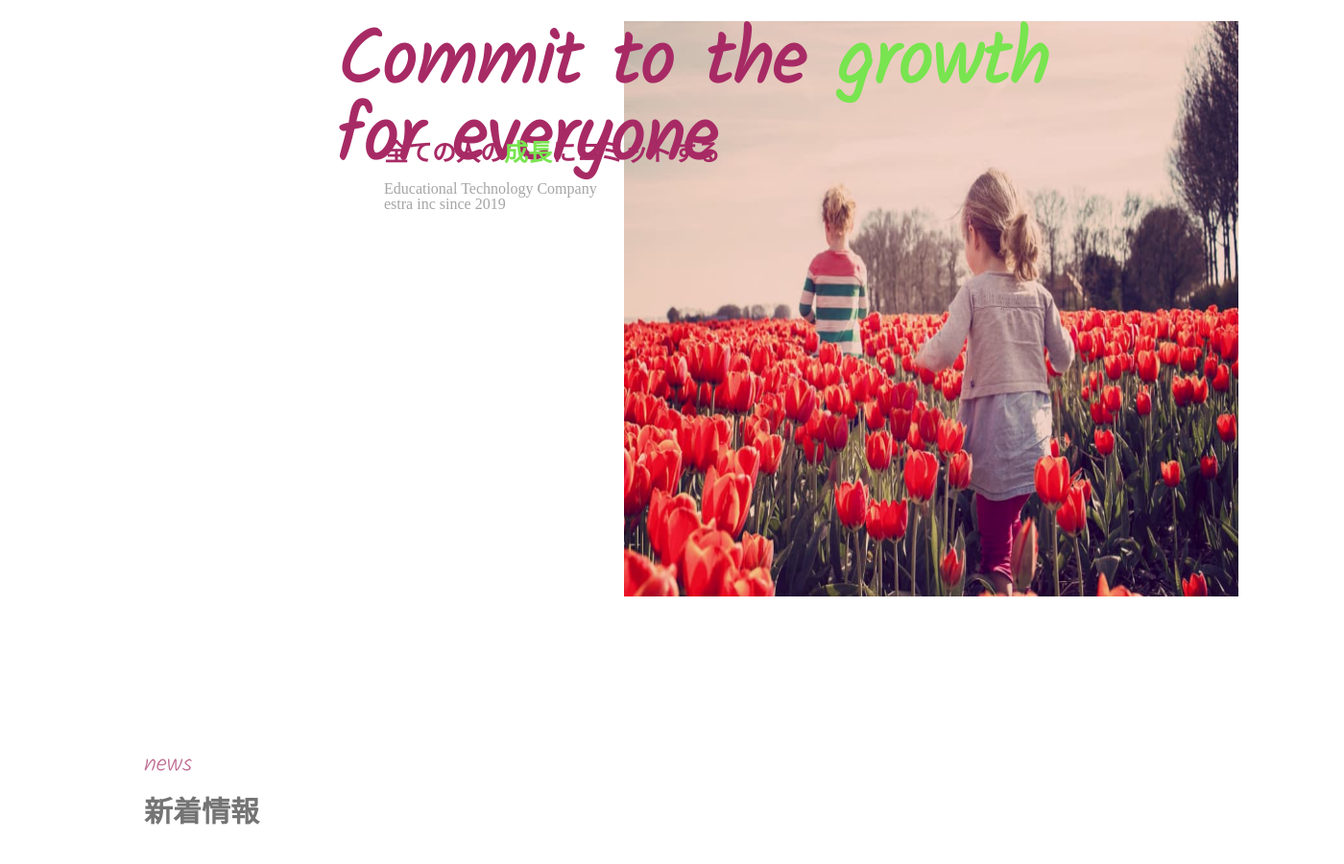
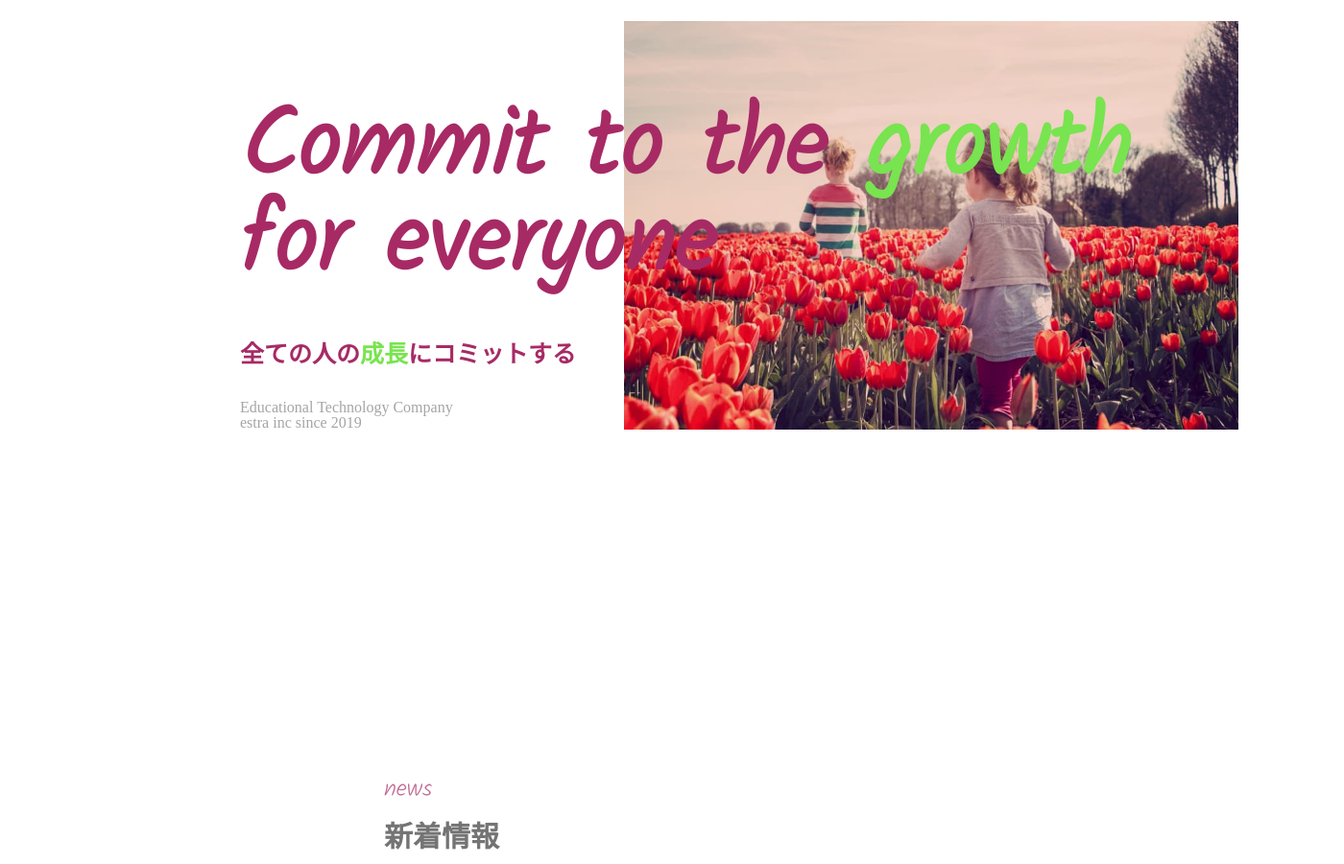
Before and after one commit to katsukishiori/20231018_katsukishiori_lp, a plain HTML site: page index.html in a window 1280 px wide. Shown: the part 93-994 px from the top of the page at 96% size, 1400 px wide, since content can reach past the window. Drawn offline with Linux system fonts and the light colour scheme; a web font is replaced by a local one.

Commit message:
任意のメッセージ

```diff
--- a/css/style.css
+++ b/css/style.css
@@ -58,7 +58,7 @@ cursive;
     padding-left: 650px;
     display: block;
     width: 50%;
-    height: 600px;
+
 }
 
 .relative__firstview {
@@ -67,24 +67,24 @@ cursive;
 
 h1.absolute__firstview {
     position: absolute;
-    top: 15%;
-    padding-left: 350px;
-    font-size: 80px;
+    top: 200px;
+    padding-left: 250px;
+    font-size: 100px;
     color: #A72A65;
 }
 
 .absolute__firstview--top {
     position: absolute;
-    top: 30%;
-    padding-left: 400px;
+    top: 450px;
+    padding-left: 250px;
     font-size: 25px;
     color: #A72A65;
 }
 
 .absolute__firstview--bottom {
     position: absolute;
-    top: 29%;
-    padding-left: 400px;
+    top: 460px;
+    padding-left: 250px;
     font-size: 16px;
     color: #A5A5A5;
     margin-top: 50px;
@@ -95,28 +95,30 @@ h1.absolute__firstview {
 }
 
 /*ニュース*/
-div.news__ttl {
-    margin-top: 150px;
+.news__ttl {
+    margin-top: 350px;
     margin-left: 150px;
     line-height: 50px;
-    width: 30%;
+    width: 100%;
 }
 
 p.news__ttl--top {
-    left: 100px;
+    padding-left: 250px;
     font-size: 25px;
     color: #BF6C93;
+
 }
 
 h3.news__ttl--bottom {
     font-size: 30px;
-    color: #747474
+    color: #747474;
+    padding-left: 250px;
 }
 
 ul.news {
     width: 100%;
     padding-top: 80px;
-    padding-left: 150px;
+    padding-left: 400px;
     padding-bottom: 80px;
     text-decoration: none;
     font-size: 20px;
@@ -351,7 +353,7 @@ h3.blog__ttl--bottom {
 
 .card__img img {
     width: 100%;
-    height: 200px;
+    /*height: 200px;*/
     border-radius: 30px 30px 0px 0px;
 }
 
@@ -463,26 +465,25 @@ table td {
     background-image: url(../img/recruit.png);
     background-position: left;
     width: 50%;
-    height: 80%;
+    /*height: 80%;*/
 }
 
 h6.interview__left--txt{
     font-size: 30px;
     color: #FFFFFF;
-    padding: 150px 300px;
+    padding: 200px 300px;
 }
 
 .interview__right {
     background-image: url(../img/interview.png);
     background-position: right;
-    width: 50%;
-    height: 80%;
+    /*width: 50%;*/
 }
 
 h6.interview__right--txt {
     font-size: 30px;
     color: #FFFFFF;
-    padding: 150px 250px;
+    padding: 200px 250px;
 }
 
 /*フッター*/
```
